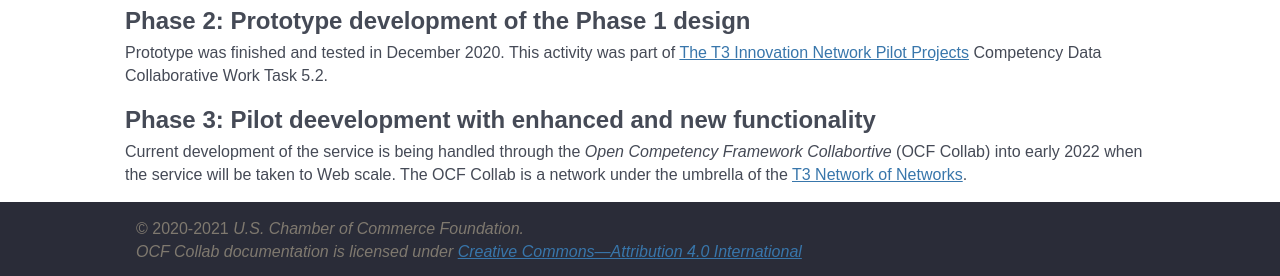
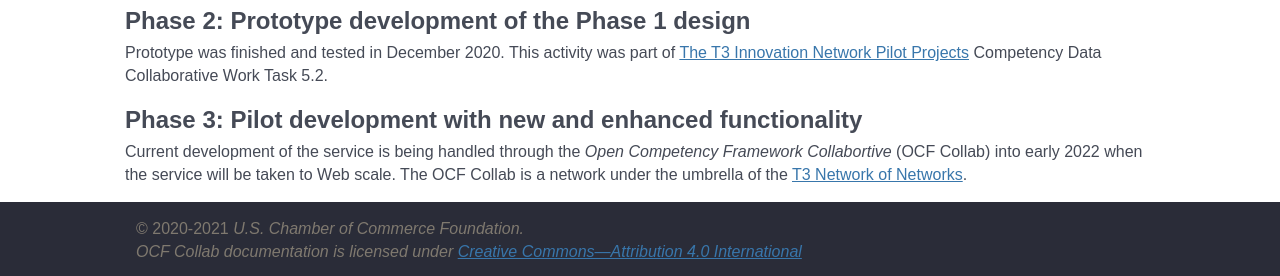
Before and after one commit to t3-innovation-network/ocf-collab.github.io, a Jekyll site: the page built from index.md, in a window 1280 px wide. Shown: the part 855-1131 px from the top of the page. Built offline with Jekyll 4.4.1, drawn with Linux system fonts in a browser that asks for light colours.

Commit message:
Update index.md

```diff
--- a/index.md
+++ b/index.md
@@ -26,6 +26,6 @@ This site is maintained on the GitHub repository at [Github.com/OCF-Collab](http
 
 Prototype was finished and tested in December 2020. This activity was part of [The T3 Innovation Network Pilot Projects](https://www.uschamberfoundation.org/t3-innovation/pilot-projects) Competency Data Collaborative Work Task 5.2.
 
-## Phase 3: Pilot deevelopment with enhanced and new functionality
+## Phase 3: Pilot development with new and enhanced functionality
 
 Current development of the service is being handled through the <em>Open Competency Framework Collabortive</em> (OCF Collab) into early 2022 when the service will be taken to Web scale. The OCF Collab is a network under the umbrella of the [T3 Network of Networks](https://github.com/OCF-Collab/ocf-collab.github.io/blob/master/index.md).
```
